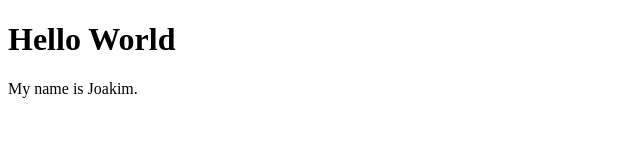
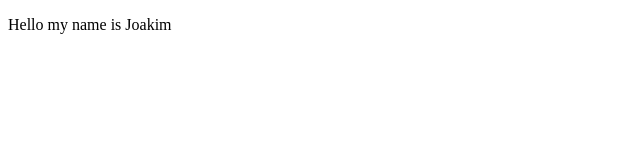
Before and after one commit to JoakimS/joakims.github.io, a plain HTML site: page index.html in a window 1280 px wide. Shown: the whole page, without its empty margins (0-640 px from the left). Drawn offline with Linux system fonts and the light colour scheme.

Commit message:
Update index.html

```diff
--- a/index.html
+++ b/index.html
@@ -1,7 +1,12 @@
 <!DOCTYPE html>
-<html>
-<body>
-<h1>Hello World</h1>
-<p>My name is Joakim.</p>
-</body>
+<html lang="en">
+  <head>
+    <meta charset="UTF-8" />
+    <meta name="viewport" content="width=device-width, initial-scale=1.0" />
+    <title>Document</title>
+    <link rel="stylesheet" href="style.css">
+  </head>
+  <body>
+   <p id="p1">Hello my name is Joakim</>
+  </body>
 </html>
```
